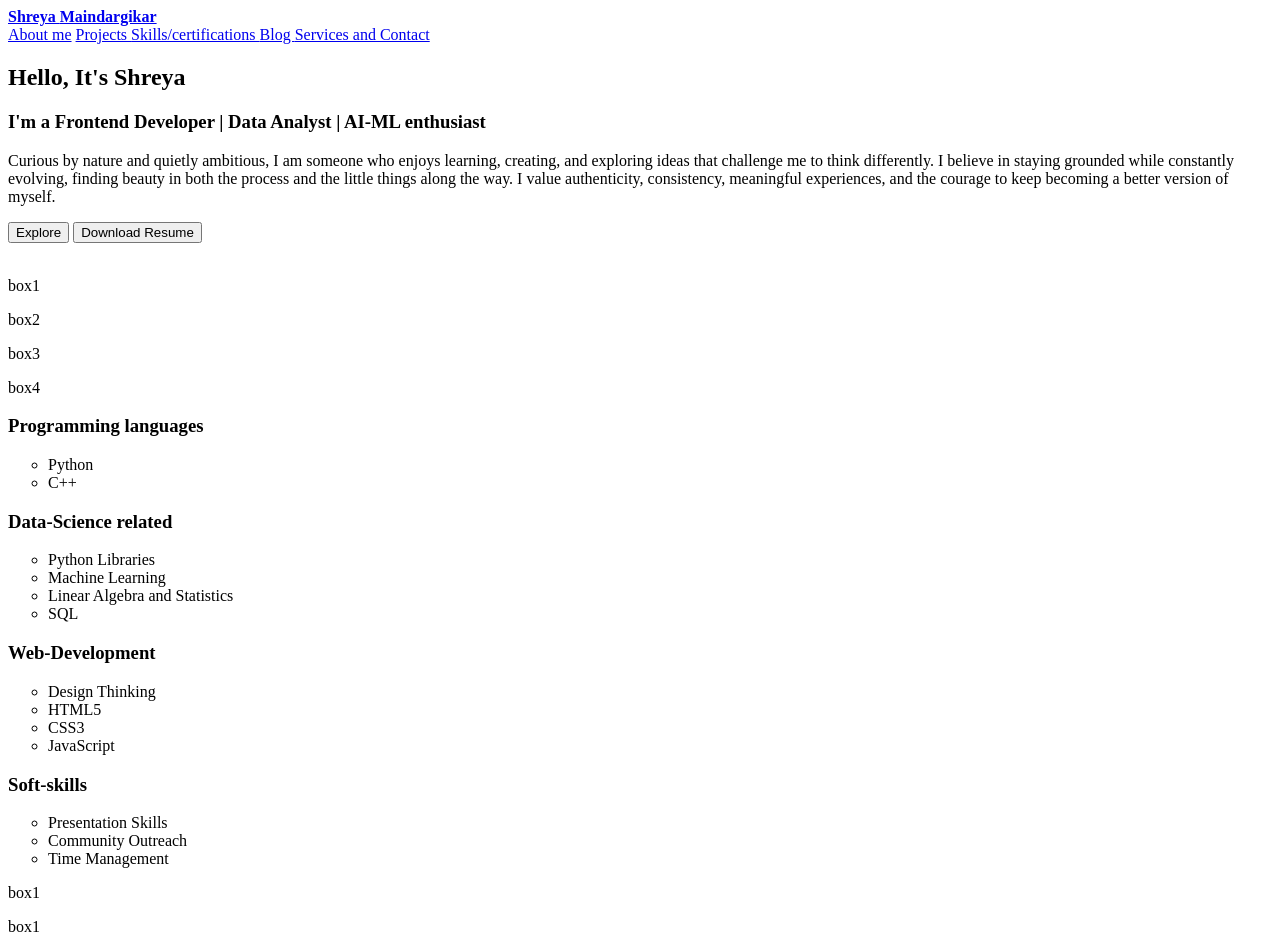
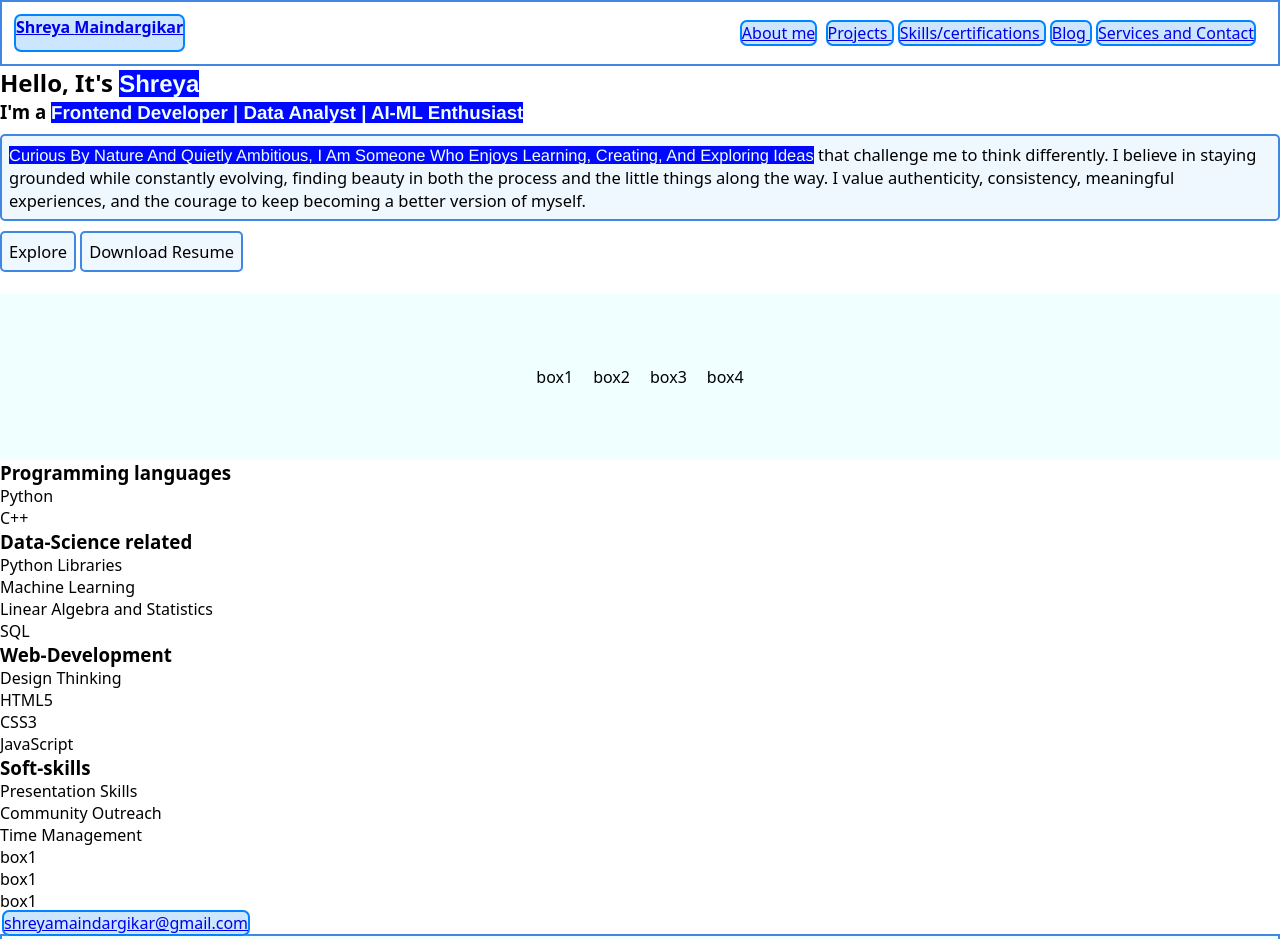
Before and after one commit to Shreyadevself-04/Portfolio-Website, a plain HTML site: page index.html in a window 1280 px wide. Shown: the top 939 px of the page. Drawn offline with Linux system fonts and the light colour scheme; a script that the page names is missing; some icons are missing.

Commit message:
Refactor index.html and update stylesheet link
Updated the stylesheet link and cleaned up the HTML structure.

```diff
--- a/index.html
+++ b/index.html
@@ -4,7 +4,7 @@
     <meta charset="UTF-8">
     <meta name="viewport" content="width=device-width, initial-scale=1.0">
     <title>Shreya's portfolio</title>
-    <link rel="stylesheet" href="css1.css">
+    <link rel="stylesheet" href="style.css">
 </head>
 <body>
 
```
